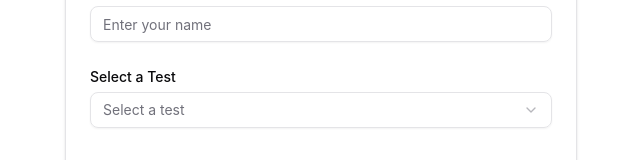
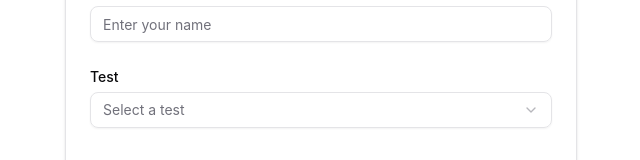
Before and after one commit to prudolfs/test-task, a React (Vite) app: page / in a window 1280 px wide. Shown: the part 375-535 px from the top of the page, without its empty margins (319-959 px from the left). Built offline with nearby package versions, Linux system fonts and the light colour scheme.

Commit message:
fixes homw test select label

```diff
--- a/src/Home.tsx
+++ b/src/Home.tsx
@@ -97,7 +97,7 @@ function Home() {
             >
               <p className="text-sm text-red-700">Error: {error.name}</p>
             </div>
-            <Label className="mb-2">Select a Test</Label>
+            <Label className="mb-2">Test</Label>
             <Select name="testId">
               <SelectTrigger className="w-full">
                 <SelectValue placeholder="Select a test" />
```
